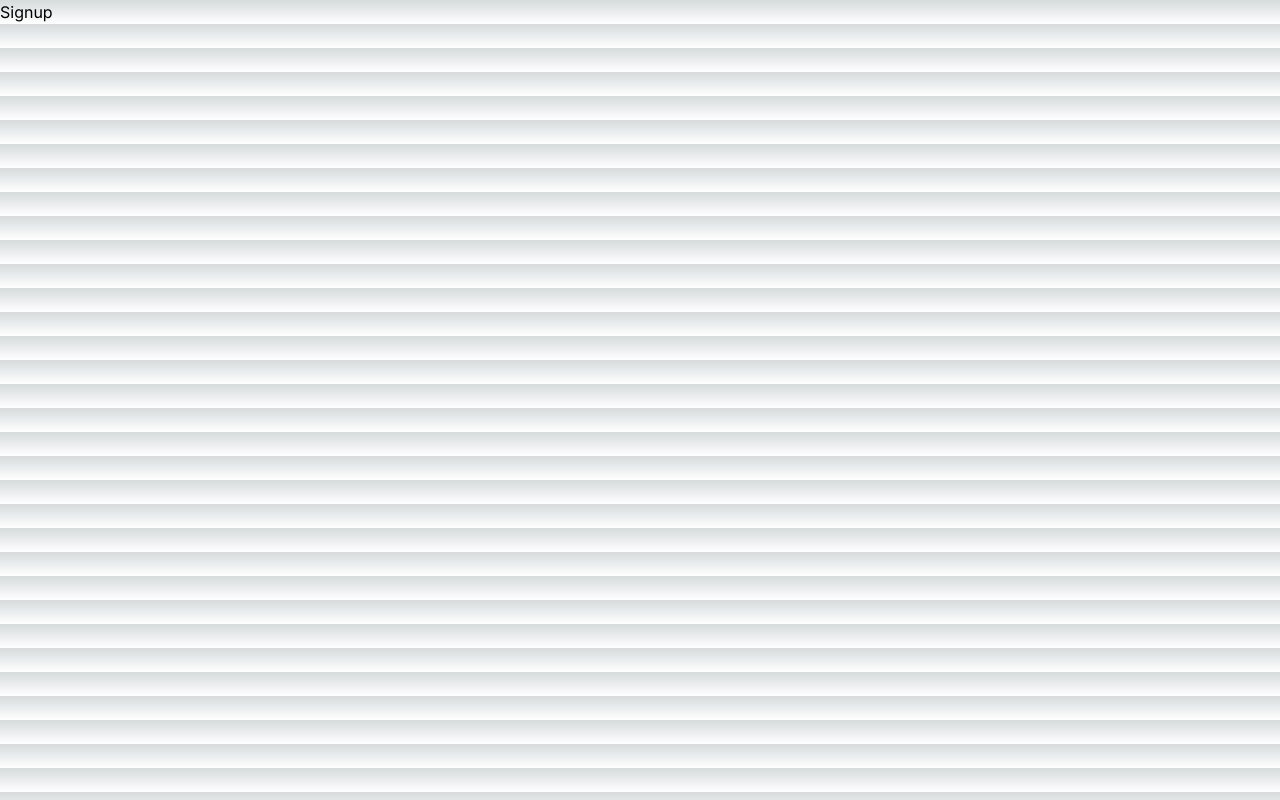
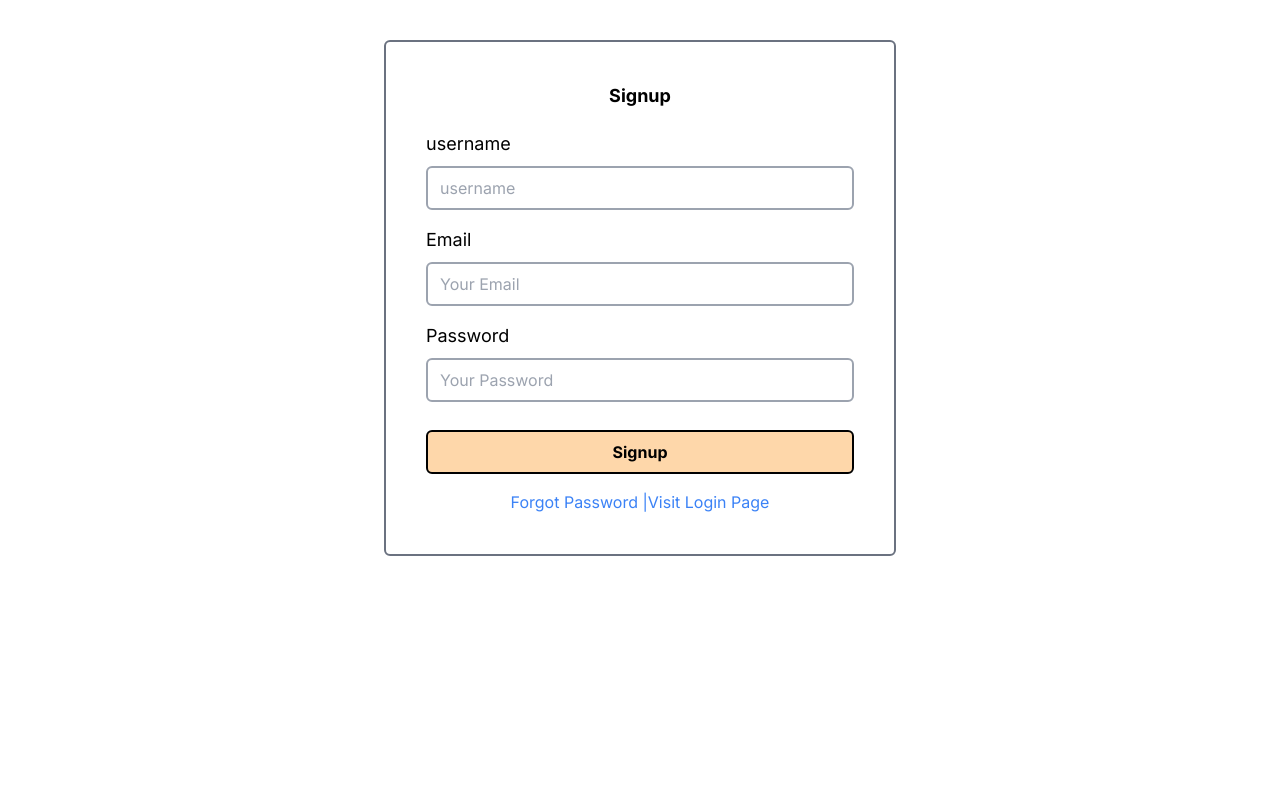
Before and after one commit to Ritesh9919/Next-Auth, a Next.js app: page /signup in a window 1280 px wide. Built offline with nearby package versions, Linux system fonts and the light colour scheme.

Commit message:
added signup and login ui

```diff
--- a/src/app/globals.css
+++ b/src/app/globals.css
@@ -2,7 +2,7 @@
 @tailwind components;
 @tailwind utilities;
 
-:root {
+/* :root {
   --foreground-rgb: 0, 0, 0;
   --background-start-rgb: 214, 219, 220;
   --background-end-rgb: 255, 255, 255;
@@ -30,4 +30,4 @@ body {
   .text-balance {
     text-wrap: balance;
   }
-}
+} */
--- a/src/app/login/page.tsx
+++ b/src/app/login/page.tsx
@@ -1,9 +1,58 @@
+"use client";
+
+import { useState } from "react";
+import Link from "next/link";
+
 function Login() {
-    return (
-      <div>
-        <h1>Login</h1>
-      </div>
-    )
-  }
+  const [user, setUser] = useState({
+    email: "",
+    password: "",
+  });
 
-  export default Login
+  return (
+    <div className="w-[40%] border-2 border-gray-500 mx-auto mt-10 rounded-md p-10">
+      <h1 className="text-center text-lg font-bold mb-5">Signup</h1>
+      <form className="flex flex-col gap-4">
+        <div className="flex flex-col">
+          <label htmlFor="email" className="mb-2 text-lg">
+            Email
+          </label>
+          <input
+            type="email"
+            id="email"
+            value={user.email}
+            placeholder="Your Email"
+            onChange={(e) => setUser({ ...user, email: e.target.value })}
+            className="border-2 border-gray-400 px-3 py-2 rounded-md"
+          />
+        </div>
+        <div className="flex flex-col">
+          <label htmlFor="password" className="mb-2 text-lg">
+            Password
+          </label>
+          <input
+            type="text"
+            id="password"
+            value={user.password}
+            placeholder="Your Password"
+            onChange={(e) => setUser({ ...user, password: e.target.value })}
+            className="border-2 border-gray-400 px-3 py-2 rounded-md"
+          />
+        </div>
+        <button className="py-2 px-1 border-2 border-black bg-orange-200 font-bold rounded-md mt-3">
+          Login
+        </button>
+        <div className="flex justify-center items-center text-blue-500">
+          <span>
+            <Link href="/">Forgot Password | </Link>
+          </span>
+          <span>
+            <Link href="/signup">Visit Signup Page</Link>
+          </span>
+        </div>
+      </form>
+    </div>
+  );
+}
+
+export default Login;
--- a/src/app/signup/page.tsx
+++ b/src/app/signup/page.tsx
@@ -1,11 +1,73 @@
+"use client";
 
+import { useState } from "react";
+import { useRouter } from "next/navigation";
+import Link from "next/link";
 
 function Signup() {
+  const [user, setUser] = useState({
+    username: "",
+    email: "",
+    password: "",
+  });
+
   return (
-    <div>
-      <h1>Signup</h1>
+    <div className="w-[40%] border-2 border-gray-500 mx-auto mt-10 rounded-md p-10">
+      <h1 className="text-center text-lg font-bold mb-5">Signup</h1>
+      <form className="flex flex-col gap-4">
+        <div className="flex flex-col">
+          <label htmlFor="username" className="mb-2 text-lg">
+            username
+          </label>
+          <input
+            type="text"
+            id="username"
+            value={user.username}
+            placeholder="username"
+            onChange={(e) => setUser({ ...user, username: e.target.value })}
+            className="border-2 border-gray-400 px-3 py-2 rounded-md"
+          />
+        </div>
+        <div className="flex flex-col">
+          <label htmlFor="email" className="mb-2 text-lg">
+            Email
+          </label>
+          <input
+            type="email"
+            id="email"
+            value={user.email}
+            placeholder="Your Email"
+            onChange={(e) => setUser({ ...user, email: e.target.value })}
+            className="border-2 border-gray-400 px-3 py-2 rounded-md"
+          />
+        </div>
+        <div className="flex flex-col">
+          <label htmlFor="password" className="mb-2 text-lg">
+            Password
+          </label>
+          <input
+            type="text"
+            id="password"
+            value={user.password}
+            placeholder="Your Password"
+            onChange={(e) => setUser({ ...user, password: e.target.value })}
+            className="border-2 border-gray-400 px-3 py-2 rounded-md"
+          />
+        </div>
+        <button className="py-2 px-1 border-2 border-black bg-orange-200 font-bold rounded-md mt-3">
+          Signup
+        </button>
+        <div className="flex justify-center items-center text-blue-500">
+          <span>
+            <Link href="/">Forgot Password | </Link>
+          </span>
+          <span>
+            <Link href="/login">Visit Login Page</Link>
+          </span>
+        </div>
+      </form>
     </div>
-  )
+  );
 }
 
-export default Signup
+export default Signup;
```
